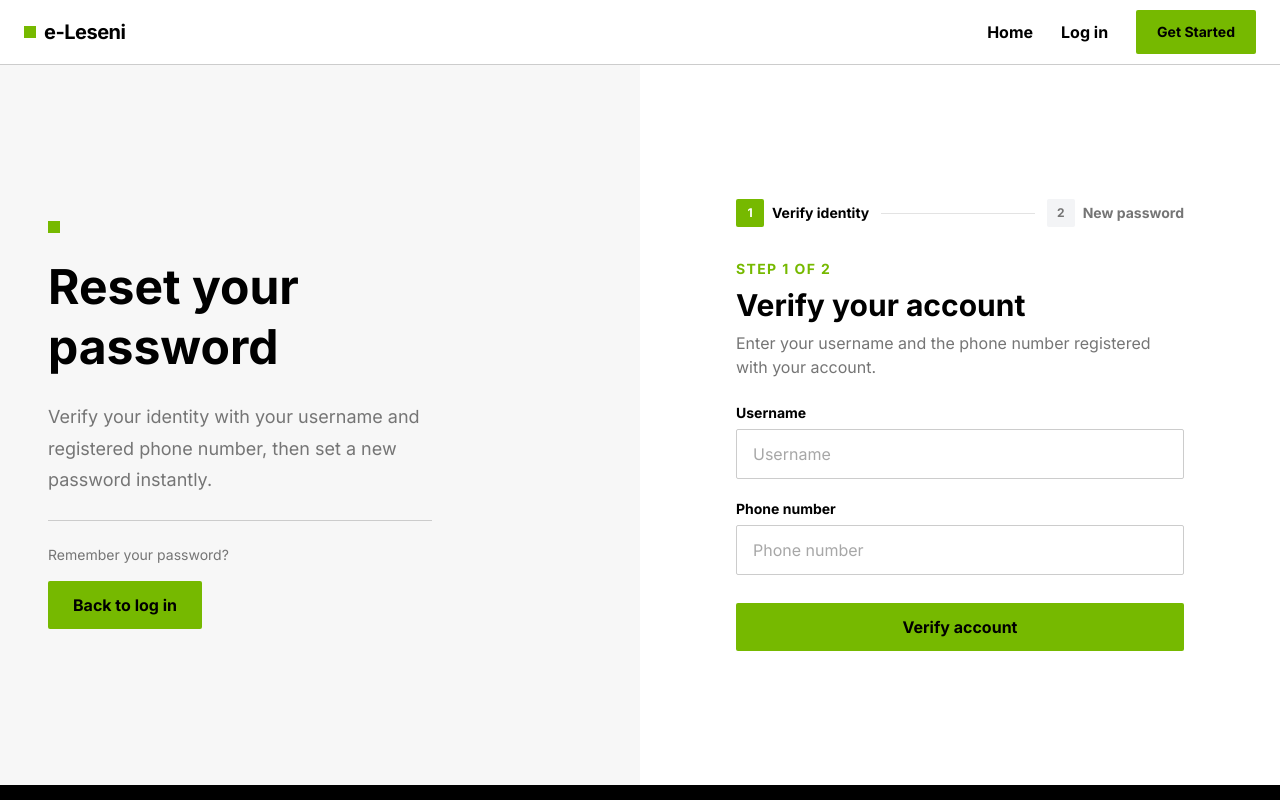
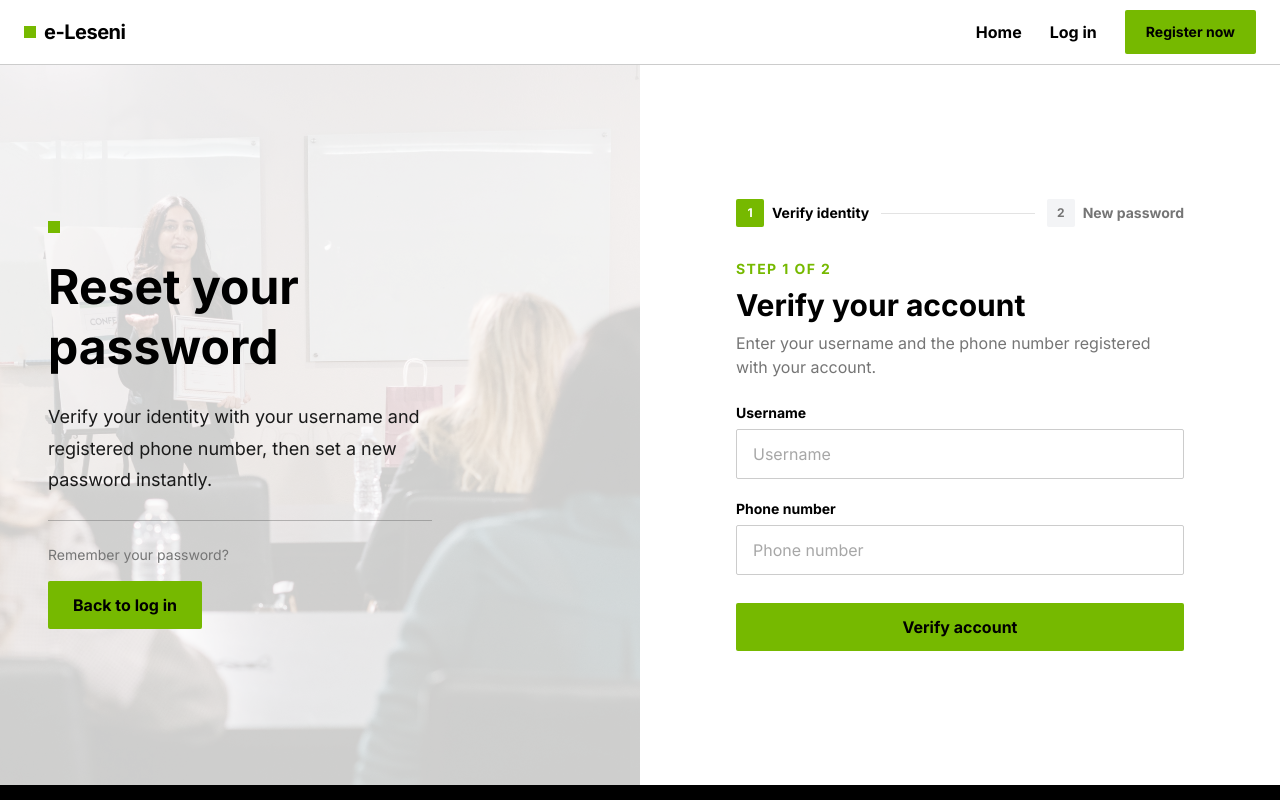
Before and after one commit to APKnation/e_leseni, an Angular app in the folder frontend/leseni/: page /forgot-password in a window 1280 px wide. Shown: the top 800 px of the page. Built offline with nearby package versions, Linux system fonts and the light colour scheme.

Commit message:
update frontend design

```diff
--- a/frontend/leseni/src/app/app.html
+++ b/frontend/leseni/src/app/app.html
@@ -34,7 +34,7 @@
         } @else {
           <a routerLink="/" routerLinkActive="nav-active" [routerLinkActiveOptions]="{ exact: true }" class="nav-link">Home</a>
           <a routerLink="/login" routerLinkActive="nav-active" class="nav-link">Log in</a>
-          <a routerLink="/register" class="btn-primary ml-3 !px-5 !py-2 !text-sm">Get Started</a>
+          <a routerLink="/register" class="btn-primary ml-3 !px-5 !py-2 !text-sm">Register now</a>
         }
       </nav>
 
@@ -88,7 +88,7 @@
           } @else {
             <a routerLink="/"        routerLinkActive="nav-active" [routerLinkActiveOptions]="{ exact: true }" class="nav-link" (click)="closeMenu()">Home</a>
             <a routerLink="/login"   routerLinkActive="nav-active" class="nav-link" (click)="closeMenu()">Log in</a>
-            <a routerLink="/register" class="btn-primary mt-2 w-full" (click)="closeMenu()">Get Started</a>
+            <a routerLink="/register" class="btn-primary mt-2 w-full" (click)="closeMenu()">Register now</a>
           }
         </div>
       </nav>
--- a/frontend/leseni/src/app/pages/businesses/businesses.html
+++ b/frontend/leseni/src/app/pages/businesses/businesses.html
@@ -17,14 +17,14 @@
   }
 
   @if (loading()) {
-    <div class="mt-10 animate-pulse space-y-4">
+    <div class="mt-8 animate-pulse space-y-4">
       <div class="h-4 w-1/4 rounded bg-muted/20"></div>
       <div class="h-32 rounded-xl bg-muted/10"></div>
       <div class="h-32 rounded-xl bg-muted/10"></div>
     </div>
   } @else if (!wizardOpen()) {
     <!-- Journey explainer -->
-    <div class="mt-8 grid gap-4 md:grid-cols-4">
+    <div class="mt-8 grid gap-6 md:grid-cols-4">
       @for (s of journeySteps; track s.title; let i = $index) {
         <div class="card flex flex-col gap-1 p-4">
           <span class="text-xs font-bold text-muted">STEP {{ i + 1 }}</span>
--- a/frontend/leseni/src/app/pages/forgot-password/forgot-password.html
+++ b/frontend/leseni/src/app/pages/forgot-password/forgot-password.html
@@ -1,15 +1,24 @@
 <!-- Forgot Password: two-step flow -->
 <div class="min-h-[calc(100dvh-5rem)] grid lg:grid-cols-2">
 
-  <!-- Left: Brand panel — light soft panel -->
-  <section class="hidden lg:flex flex-col items-start justify-center bg-soft px-12 py-16">
-    <div class="max-w-sm flex flex-col gap-6">
+  <!-- Left: Brand panel — login.jpg background with white overlay -->
+  <section class="relative hidden overflow-hidden bg-soft px-12 py-16 lg:flex lg:flex-col lg:items-start lg:justify-center">
+    <img
+      src="assets/people.jpg"
+      alt=""
+      aria-hidden="true"
+      class="absolute inset-0 h-full w-full object-cover"
+    />
+    <!-- Light overlay keeps text readable and the palette bright -->
+    <div class="absolute inset-0 bg-white/80" aria-hidden="true"></div>
+
+    <div class="relative max-w-sm flex flex-col gap-6">
       <span class="inline-block h-3 w-3 bg-primary" aria-hidden="true"></span>
       <h2 class="text-5xl font-bold leading-[1.25] text-foreground">Reset your password</h2>
-      <p class="text-lg leading-[1.75] text-muted">
+      <p class="text-lg leading-[1.75] text-body">
         Verify your identity with your username and registered phone number, then set a new password instantly.
       </p>
-      <div class="border-t border-hairline pt-6 flex flex-col gap-4">
+      <div class="border-t border-hairline-strong/40 pt-6 flex flex-col gap-4">
         <p class="text-sm text-muted">Remember your password?</p>
         <a routerLink="/login" class="btn-primary self-start">
           Back to log in
--- a/frontend/leseni/src/app/pages/home/home.html
+++ b/frontend/leseni/src/app/pages/home/home.html
@@ -4,16 +4,14 @@
 
     <!-- Left: eyebrow + display headline + single green CTA -->
     <div class="flex flex-col justify-center gap-6 animate-fade-up">
-      <p class="flex items-center gap-3 text-[14px] font-bold uppercase tracking-wide text-primary">
-        <span class="inline-block h-3 w-3 bg-primary" aria-hidden="true"></span>
-        Tanzania e-Licensing Platform
-      </p>
+
       <h1 class="text-[clamp(2rem,4.5vw,3.5rem)] font-bold leading-[1.25] tracking-tight text-foreground">
         Apply for your business licence in <span class="text-primary">minutes</span>, not weeks.
       </h1>
       <p class="max-w-md text-[18px] font-normal leading-[1.75] text-muted">
-        e-Leseni brings the whole licensing journey online — application, inspection,
-        payment via control number, and instant QR-verifiable licences.
+        e-Leseni brings the whole licensing journey online from application,
+        NIDA and document verification to inspection, payment via control number,
+        digital licence issuance, and USSD notifications.
       </p>
       <div class="mt-2 flex flex-wrap items-center gap-4">
         @if (auth.isLoggedIn()) {
@@ -22,7 +20,7 @@
         <a [routerLink]="auth.homeRoute()" class="btn-secondary">My workspace</a>
         }
         } @else {
-          <a routerLink="/register" class="btn-primary">Get Started</a>
+        <a routerLink="/register" class="btn-primary">Register now</a>
         <a routerLink="/login" class="btn-secondary">Log in</a>
         }
       </div>
@@ -30,7 +28,8 @@
       <!-- Stats — callout figures on hairline cards -->
       <dl class="mt-6 grid max-w-md grid-cols-3 gap-4">
         @for (stat of stats; track stat.label) {
-          <div class="stat-card relative border border-hairline bg-surface px-3 py-4 text-left" style="border-radius: 2px;">
+        <div class="stat-card relative border border-hairline bg-surface px-3 py-4 text-left"
+          style="border-radius: 2px;">
           <span class="corner-square left-0 top-0" aria-hidden="true"></span>
           <dt class="text-[10px] font-bold uppercase tracking-wide text-muted">{{ stat.label }}</dt>
           <dd class="mt-1 text-2xl font-bold text-primary">{{ stat.value }}</dd>
@@ -42,12 +41,8 @@
     <!-- Right: hero image — same height as the text column, corner-square accent -->
     <div class="relative flex animate-fade-up-delay">
       <span class="corner-square left-0 top-0 z-10" aria-hidden="true"></span>
-      <img
-        src="assets/leseni2.jpg"
-        alt="e-Leseni licensing platform in action"
-        class="h-64 w-full object-cover ring-1 ring-hairline sm:h-80 lg:h-full"
-        style="border-radius: 2px;"
-      />
+      <img src="assets/leseni2.jpg" alt="e-Leseni licensing platform in action"
+        class="h-64 w-full object-cover ring-1 ring-hairline sm:h-80 lg:h-full" style="border-radius: 2px;" />
     </div>
   </div>
 </section>
@@ -58,26 +53,23 @@
 
     <!-- Section header -->
     <div class="mb-12">
-      <p class="text-[14px] font-bold uppercase tracking-wide text-primary">Simple process</p>
       <h2 class="mt-2 text-[clamp(1.6rem,3.5vw,2.5rem)] font-bold text-foreground">How it works</h2>
       <p class="mt-3 max-w-lg text-[15px] leading-[1.67] text-muted">
-        Four steps from registration to a verifiable business licence — no queueing, no paperwork.
+        Four steps from registration to a verifiable business licence no queueing, no paperwork.
       </p>
     </div>
 
     <!-- 2 × 2 grid of step cards → 1-up on mobile -->
     <div class="grid gap-6 sm:grid-cols-2">
       @for (step of steps; track step.title; let i = $index) {
-        <div
-          class="group relative overflow-hidden border border-hairline bg-surface p-6 cursor-default
-                  transition-colors duration-200 hover:border-primary"
-          style="border-radius: 2px;"
-        >
+      <div class="group relative overflow-hidden border border-hairline bg-surface p-6 cursor-default
+                  transition-colors duration-200 hover:border-primary" style="border-radius: 2px;">
         <span class="corner-square left-0 top-0" aria-hidden="true"></span>
 
         <div class="min-w-0">
           <p class="text-[11px] font-bold uppercase tracking-widest text-primary">Step {{ i + 1 }}</p>
-            <p class="mb-1 mt-1 text-[17px] font-bold leading-[1.47] text-foreground transition-colors duration-200 group-hover:text-primary">
+          <p
+            class="mb-1 mt-1 text-[17px] font-bold leading-[1.47] text-foreground transition-colors duration-200 group-hover:text-primary">
             {{ step.title }}
           </p>
           <p class="text-[15px] leading-[1.67] text-muted">{{ step.body }}</p>
@@ -92,21 +84,20 @@
 <section class="bg-surface">
   <div class="mx-auto w-full max-w-7xl px-4 py-16 sm:px-6 lg:py-24">
     <div class="mb-12">
-      <p class="text-[14px] font-bold uppercase tracking-wide text-primary">Platform capabilities</p>
-      <h2 class="mt-2 text-[clamp(1.6rem,3.5vw,2.5rem)] font-bold text-foreground">Everything licensing, in one place</h2>
+      <h2 class="mt-2 text-[clamp(1.6rem,3.5vw,2.5rem)] font-bold text-foreground">Everything licensing, in one place
+      </h2>
       <p class="mt-3 max-w-xl text-[15px] leading-[1.67] text-muted">
         Built for local government — from the first application to the day the licence expires.
       </p>
     </div>
     <div class="grid gap-6 sm:grid-cols-2 lg:grid-cols-3">
       @for (feature of features; track feature.title) {
-        <div
-          class="group relative flex flex-col overflow-hidden border border-hairline bg-surface p-6 cursor-default
-                  transition-colors duration-200 hover:border-primary"
-          style="border-radius: 2px;"
-        >
+      <div class="group relative flex flex-col overflow-hidden border border-hairline bg-surface p-6 cursor-default
+                  transition-colors duration-200 hover:border-primary" style="border-radius: 2px;">
         <span class="corner-square right-0 top-0" aria-hidden="true"></span>
-          <h3 class="mb-2 text-[17px] font-bold leading-[1.47] text-foreground transition-colors duration-200 group-hover:text-primary">{{ feature.title }}</h3>
+        <h3
+          class="mb-2 text-[17px] font-bold leading-[1.47] text-foreground transition-colors duration-200 group-hover:text-primary">
+          {{ feature.title }}</h3>
         <p class="text-[15px] leading-[1.67] text-muted">{{ feature.body }}</p>
       </div>
       }
@@ -118,21 +109,20 @@
 <section class="bg-soft">
   <div class="mx-auto w-full max-w-7xl px-4 py-16 sm:px-6 lg:py-24">
     <div class="mb-12">
-      <p class="text-[14px] font-bold uppercase tracking-wide text-primary">Role-based workspaces</p>
-      <h2 class="mt-2 text-[clamp(1.6rem,3.5vw,2.5rem)] font-bold text-foreground">Built for every step of the council</h2>
+      <h2 class="mt-2 text-[clamp(1.6rem,3.5vw,2.5rem)] font-bold text-foreground">Built for every step of the council
+      </h2>
       <p class="mt-3 max-w-xl text-[15px] leading-[1.67] text-muted">
         Each role gets its own secure workspace — nobody sees or does more than they should.
       </p>
     </div>
     <div class="grid gap-6 sm:grid-cols-2 lg:grid-cols-4">
       @for (role of roleCards; track role.title) {
-        <div
-          class="group relative flex flex-col overflow-hidden border border-hairline bg-surface p-6 cursor-default
-                  transition-colors duration-200 hover:border-primary"
-          style="border-radius: 2px;"
-        >
+      <div class="group relative flex flex-col overflow-hidden border border-hairline bg-surface p-6 cursor-default
+                  transition-colors duration-200 hover:border-primary" style="border-radius: 2px;">
         <span class="corner-square bottom-0 right-0" aria-hidden="true"></span>
-          <h3 class="mb-2 text-[17px] font-bold leading-[1.47] text-foreground transition-colors duration-200 group-hover:text-primary">{{ role.title }}</h3>
+        <h3
+          class="mb-2 text-[17px] font-bold leading-[1.47] text-foreground transition-colors duration-200 group-hover:text-primary">
+          {{ role.title }}</h3>
         <p class="text-[15px] leading-[1.67] text-muted">{{ role.body }}</p>
         @if (role.link) {
         <a [routerLink]="role.link" class="btn-ghost-link mt-4 self-start">
@@ -147,7 +137,8 @@
 
 <!-- ══ FINAL CTA — light band with hairline rules, one green CTA ══ -->
 <section class="border-t border-hairline bg-surface">
-  <div class="mx-auto flex w-full max-w-7xl flex-col items-start gap-6 px-4 py-16 sm:px-6 lg:flex-row lg:items-center lg:justify-between lg:py-20">
+  <div
+    class="mx-auto flex w-full max-w-7xl flex-col items-start gap-6 px-4 py-16 sm:px-6 lg:flex-row lg:items-center lg:justify-between lg:py-20">
     <div>
       <span class="mb-4 inline-block h-3 w-3 bg-primary" aria-hidden="true"></span>
       <h2 class="text-[clamp(1.75rem,4vw,2.5rem)] font-bold leading-[1.25] text-foreground">Ready to get licensed?</h2>
--- a/frontend/leseni/src/app/pages/login/login.html
+++ b/frontend/leseni/src/app/pages/login/login.html
@@ -4,7 +4,7 @@
   <!-- Left: Brand chapter — login.jpg background with white overlay, green accents -->
   <section class="relative hidden overflow-hidden bg-soft px-12 py-16 lg:flex lg:flex-col lg:items-start lg:justify-center">
     <img
-      src="assets/login.jpg"
+      src="assets/people.jpg"
       alt=""
       aria-hidden="true"
       class="absolute inset-0 h-full w-full object-cover"
--- a/frontend/leseni/src/app/pages/register/register.html
+++ b/frontend/leseni/src/app/pages/register/register.html
@@ -154,7 +154,7 @@
   <!-- Right: Brand / switch to Login — login.jpg background with white overlay -->
   <section class="relative hidden overflow-hidden bg-soft px-12 py-16 lg:flex lg:flex-col lg:items-start lg:justify-center">
     <img
-      src="assets/login.jpg"
+      src="assets/people.jpg"
       alt=""
       aria-hidden="true"
       class="absolute inset-0 h-full w-full object-cover"
--- a/frontend/leseni/src/app/pages/staff/staff.html
+++ b/frontend/leseni/src/app/pages/staff/staff.html
@@ -28,18 +28,18 @@
   </div>
 
   @if (errorMessage()) {
-    <p class="mt-8 px-4 py-3 text-sm font-semibold text-danger border border-danger/30 bg-danger/5" style="border-radius: 2px;">
+    <p class="mt-6 px-4 py-3 text-sm font-semibold text-danger border border-danger/30 bg-danger/5" style="border-radius: 2px;">
       {{ errorMessage() }}
     </p>
   }
   @if (successMessage()) {
-    <p class="mt-8 px-4 py-3 text-sm font-semibold text-success-deep border border-primary/40 bg-primary/5" style="border-radius: 2px;">
+    <p class="mt-6 px-4 py-3 text-sm font-semibold text-success-deep border border-primary/40 bg-primary/5" style="border-radius: 2px;">
       {{ successMessage() }}
     </p>
   }
 
   @if (loading()) {
-    <div class="mt-10 animate-pulse space-y-4">
+    <div class="mt-8 animate-pulse space-y-4">
       <div class="h-4 w-1/4 rounded bg-muted/20"></div>
       <div class="h-32 rounded-xl bg-muted/10"></div>
       <div class="h-32 rounded-xl bg-muted/10"></div>
```
Also changed, not shown: frontend/leseni/src/app/pages/dashboard/dashboard.html (+5 -5 lines). Lines whose indentation alone changed are shown as unchanged.
